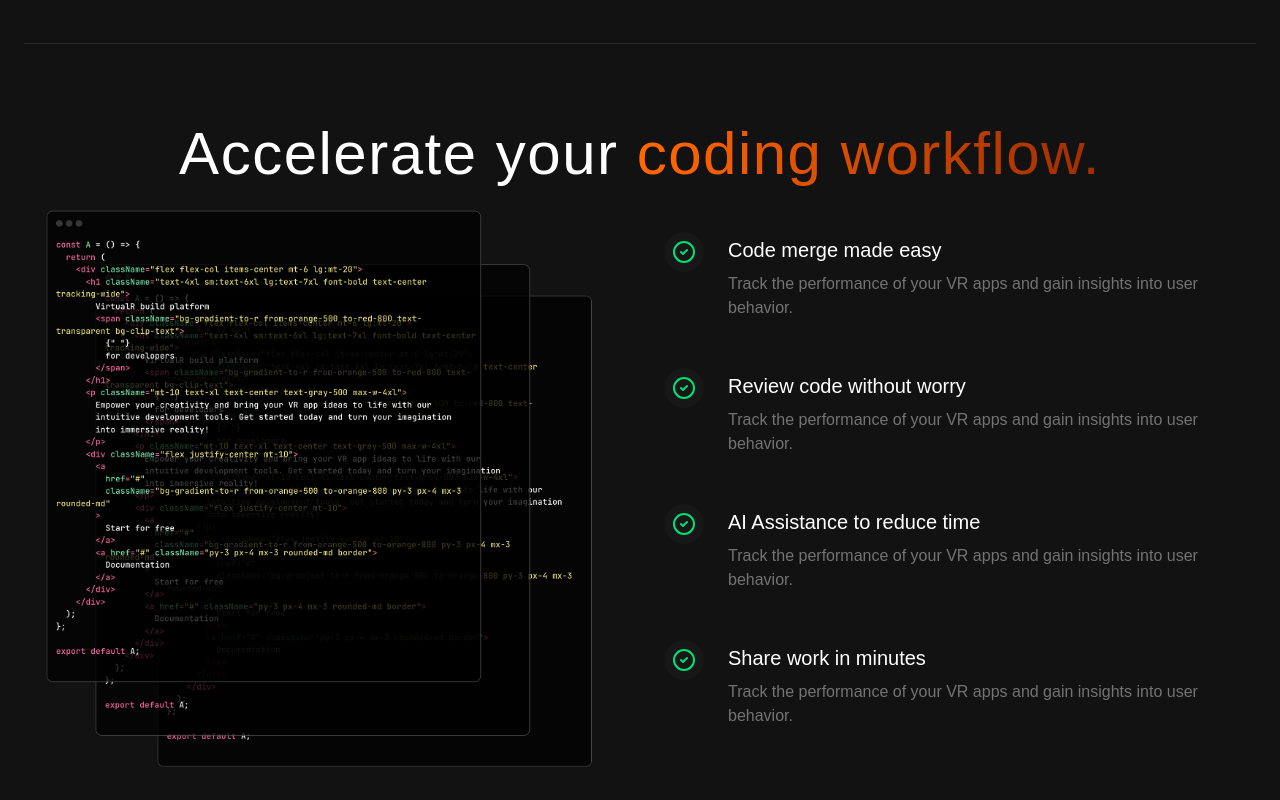
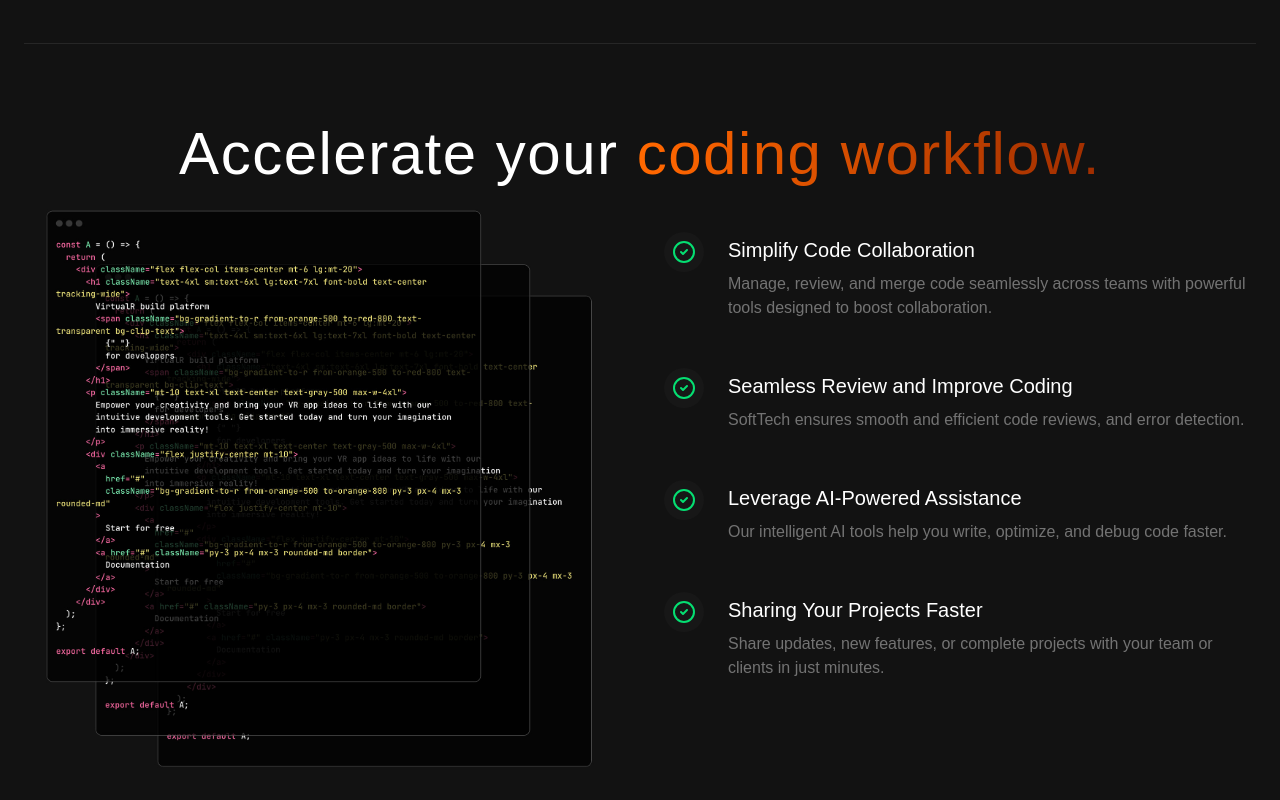
Before and after one commit to Mani-420/Landing_page, a React (Vite) app: page / in a window 1280 px wide. Shown: the part 2075-2875 px from the top of the page. Built offline with nearby package versions, Linux system fonts and the light colour scheme.

Commit message:
Object Literals and Arrays

```diff
--- a/src/constants/index.jsx
+++ b/src/constants/index.jsx
@@ -16,7 +16,7 @@ export const navItems = [
   { label: 'Services', href: '#' },
   { label: 'Workflow', href: '#' },
   { label: 'Pricing', href: '#' },
-  { label: 'Testimonials', href: '#' },
+  { label: 'Testimonials', href: '#' }
 ];
 
 export const testimonials = [
@@ -24,38 +24,38 @@ export const testimonials = [
     user: 'John Doe',
     company: 'Stellar Solutions',
     image: user1,
-    text: 'I am extremely satisfied with the services provided. The team was responsive, professional, and delivered results beyond my expectations.',
+    text: 'I am extremely satisfied with the services provided. The team was responsive, professional, and delivered results beyond my expectations.'
   },
   {
     user: 'Jane Smith',
     company: 'Blue Horizon Technologies',
     image: user2,
-    text: "I couldn't be happier with the outcome of our project. The team's creativity and problem-solving skills were instrumental in bringing our vision to life",
+    text: "I couldn't be happier with the outcome of our project. The team's creativity and problem-solving skills were instrumental in bringing our vision to life"
   },
   {
     user: 'David Johnson',
     company: 'Quantum Innovations',
     image: user3,
-    text: 'Working with this company was a pleasure. Their attention to detail and commitment to excellence are commendable. I would highly recommend them to anyone looking for top-notch service.',
+    text: 'Working with this company was a pleasure. Their attention to detail and commitment to excellence are commendable. I would highly recommend them to anyone looking for top-notch service.'
   },
   {
     user: 'Ronee Brown',
     company: 'Fusion Dynamics',
     image: user4,
-    text: 'Working with the team at XYZ Company was a game-changer for our project. Their attention to detail and innovative solutions helped us achieve our goals faster than we thought possible. We are grateful for their expertise and professionalism!',
+    text: 'Working with the team at XYZ Company was a game-changer for our project. Their attention to detail and innovative solutions helped us achieve our goals faster than we thought possible. We are grateful for their expertise and professionalism!'
   },
   {
     user: 'Michael Wilson',
     company: 'Visionary Creations',
     image: user5,
-    text: 'I am amazed by the level of professionalism and dedication shown by the team. They were able to exceed our expectations and deliver outstanding results.',
+    text: 'I am amazed by the level of professionalism and dedication shown by the team. They were able to exceed our expectations and deliver outstanding results.'
   },
   {
     user: 'Emily Davis',
     company: 'Synergy Systems',
     image: user6,
-    text: 'The team went above and beyond to ensure our project was a success. Their expertise and dedication are unmatched. I look forward to working with them again in the future.',
-  },
+    text: 'The team went above and beyond to ensure our project was a success. Their expertise and dedication are unmatched. I look forward to working with them again in the future.'
+  }
 ];
 
 export const services = [
@@ -63,61 +63,61 @@ export const services = [
     icon: <AppWindowIcon />,
     text: 'Custom Web Development',
     description:
-      'Build scalable, full-stack applications tailored to client needs, from front-end to back-end.',
+      'Build scalable, full-stack applications tailored to client needs, from front-end to back-end.'
   },
   {
     icon: <BotIcon />,
     text: 'Business Process Automation',
     description:
-      'Automate repetitive tasks, workflows, and processes to improve efficiency and reduce costs, saving time and resources.',
+      'Automate repetitive tasks, workflows, and processes to improve efficiency and reduce costs, saving time and resources.'
   },
   {
     icon: <ServerCog />,
     text: 'Website Maintenance and Support',
     description:
-      'Ensure your websites stay updated, fast, and error-free with regular maintenance and support services.',
+      'Ensure your websites stay updated, fast, and error-free with regular maintenance and support services.'
   },
   {
     icon: <WorkflowIcon />,
     text: 'API Development & Integration',
     description:
-      'Create and integrate robust APIs to connect systems seamlessly, enabling smooth data exchange and functionality.',
+      'Create and integrate robust APIs to connect systems seamlessly, enabling smooth data exchange and functionality.'
   },
   {
     icon: <ApertureIcon />,
     text: 'AI & Machine Learning Solutions',
     description:
-      'Build smart systems like predictive models, recommendation engines, and AI chatbots to enhance user experience and decision-making.',
+      'Build smart systems like predictive models, recommendation engines, and AI chatbots to enhance user experience and decision-making.'
   },
   {
     icon: <ShoppingBag />,
     text: 'E-commerce Development',
     description:
-      'Develop secure, customized online stores with full payment and product management solutions.',
-  },
+      'Develop secure, customized online stores with full payment and product management solutions.'
+  }
 ];
 
 export const checklistItems = [
   {
-    title: 'Code merge made easy',
+    title: 'Simplify Code Collaboration',
     description:
-      'Track the performance of your VR apps and gain insights into user behavior.',
+      'Manage, review, and merge code seamlessly across teams with powerful tools designed to boost collaboration.'
   },
   {
-    title: 'Review code without worry',
+    title: 'Seamless Review and Improve Coding',
     description:
-      'Track the performance of your VR apps and gain insights into user behavior.',
+      'SoftTech ensures smooth and efficient code reviews, and error detection.'
   },
   {
-    title: 'AI Assistance to reduce time',
+    title: 'Leverage AI-Powered Assistance',
     description:
-      'Track the performance of your VR apps and gain insights into user behavior.',
+      'Our intelligent AI tools help you write, optimize, and debug code faster.'
   },
   {
-    title: 'Share work in minutes',
+    title: 'Sharing Your Projects Faster',
     description:
-      'Track the performance of your VR apps and gain insights into user behavior.',
-  },
+      'Share updates, new features, or complete projects with your team or clients in just minutes.'
+  }
 ];
 
 export const pricingOptions = [
@@ -128,8 +128,8 @@ export const pricingOptions = [
       'Private board sharing',
       '5 Gb Storage',
       'Web Analytics',
-      'Private Mode',
-    ],
+      'Private Mode'
+    ]
   },
   {
     title: 'Pro',
@@ -138,8 +138,8 @@ export const pricingOptions = [
       'Private board sharing',
       '10 Gb Storage',
       'Web Analytics (Advance)',
-      'Private Mode',
-    ],
+      'Private Mode'
+    ]
   },
   {
     title: 'Enterprise',
@@ -148,9 +148,9 @@ export const pricingOptions = [
       'Private board sharing',
       'Unlimited Storage',
       'High Performance Network',
-      'Private Mode',
-    ],
-  },
+      'Private Mode'
+    ]
+  }
 ];
 
 export const resourcesLinks = [
@@ -158,7 +158,7 @@ export const resourcesLinks = [
   { href: '#', text: 'Documentation' },
   { href: '#', text: 'Tutorials' },
   { href: '#', text: 'API Reference' },
-  { href: '#', text: 'Community Forums' },
+  { href: '#', text: 'Community Forums' }
 ];
 
 export const platformLinks = [
@@ -166,7 +166,7 @@ export const platformLinks = [
   { href: '#', text: 'Supported Devices' },
   { href: '#', text: 'System Requirements' },
   { href: '#', text: 'Downloads' },
-  { href: '#', text: 'Release Notes' },
+  { href: '#', text: 'Release Notes' }
 ];
 
 export const communityLinks = [
@@ -174,5 +174,5 @@ export const communityLinks = [
   { href: '#', text: 'Meetups' },
   { href: '#', text: 'Conferences' },
   { href: '#', text: 'Hackathons' },
-  { href: '#', text: 'Jobs' },
+  { href: '#', text: 'Jobs' }
 ];
```
